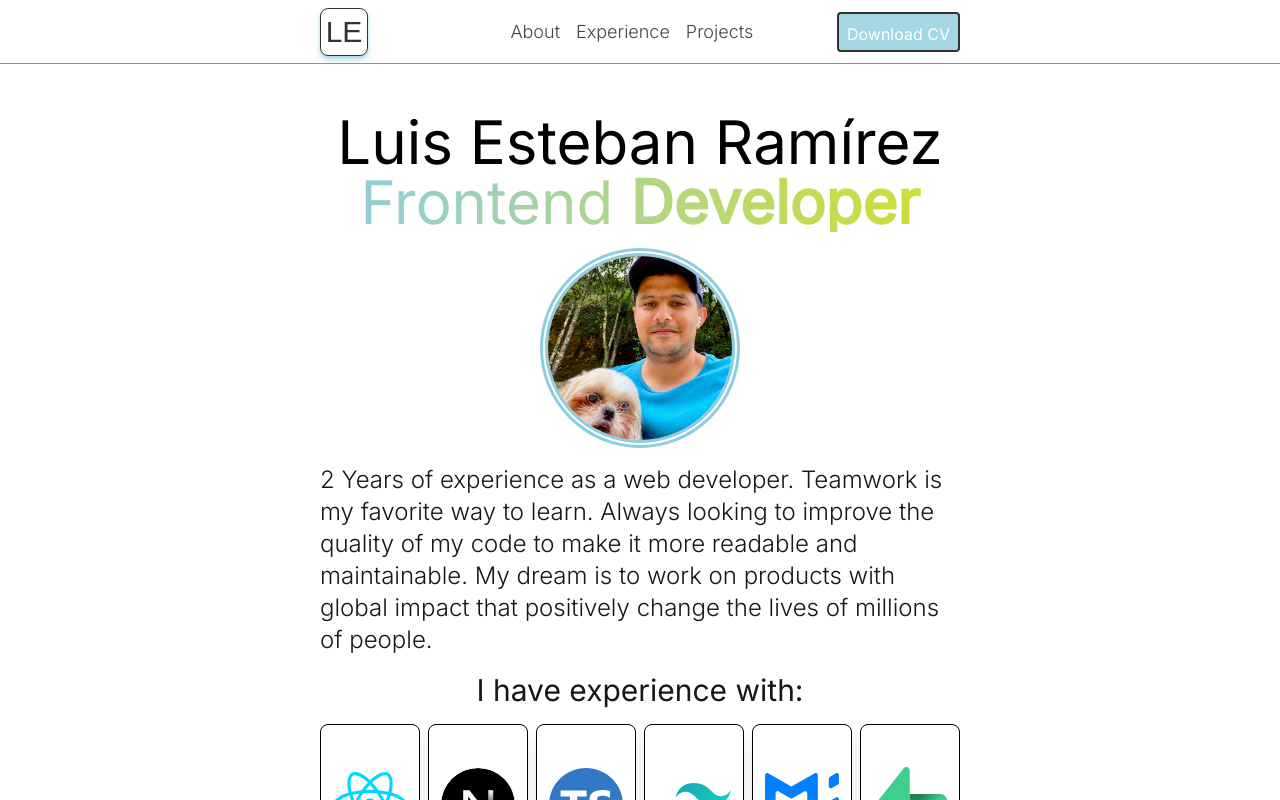
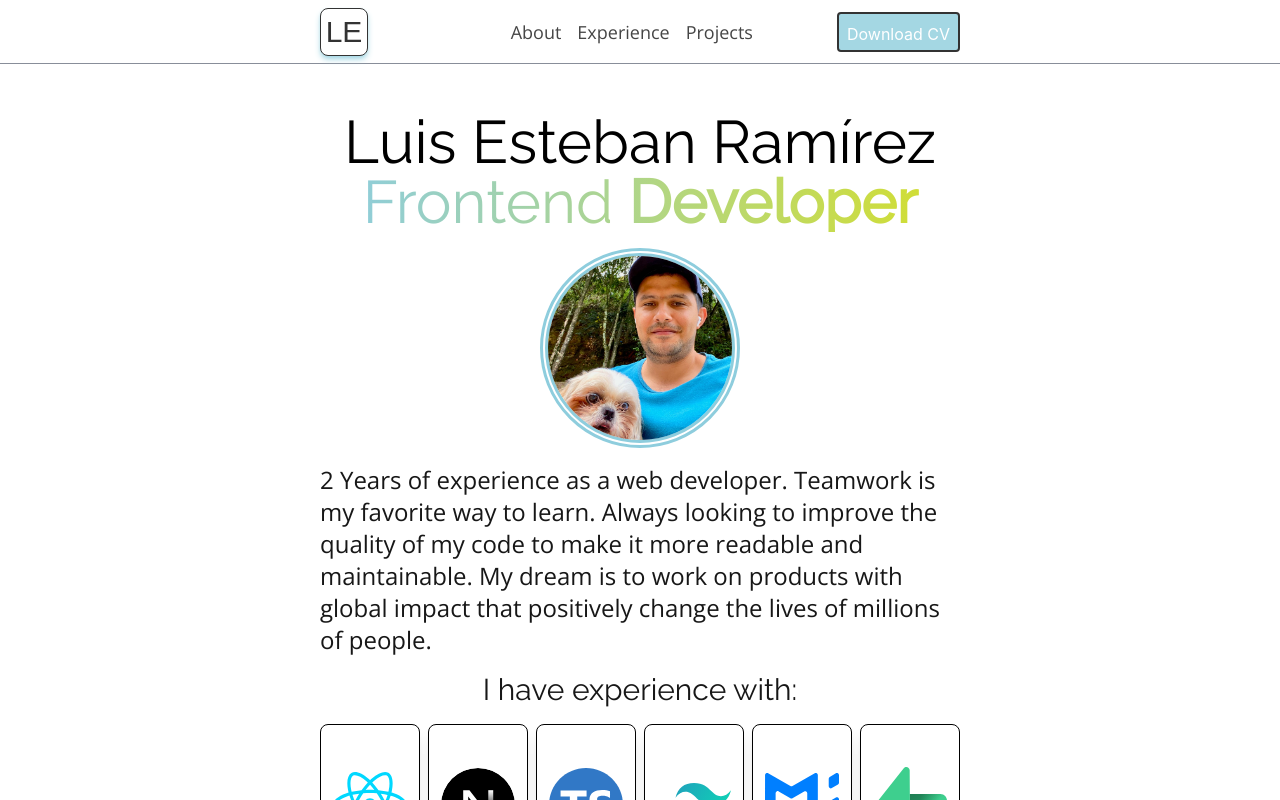
Before and after one commit to LEstebanR/lesteban, a Next.js app: page / in a window 1280 px wide. Shown: the top 800 px of the page. Built offline with nearby package versions, Linux system fonts and the light colour scheme; a web font is replaced by a local one.

Commit message:
Update fontfamily (#115)
* add speed insights

* update font family

---------

Co-authored-by: Luis Esteban Ramirez <lesteban@Luiss-Mac-mini.local>

```diff
--- a/src/components/UI/typography.tsx
+++ b/src/components/UI/typography.tsx
@@ -1,16 +1,16 @@
 import React from 'react'
-import { Inter } from 'next/font/google'
+import { Raleway, Open_Sans } from 'next/font/google'
 import Link from 'next/link'
 import clsx from 'clsx'
 
-const fontheader = Inter({
+const fontheader = Raleway({
   subsets: ['latin'],
   weight: ['400'],
   display: 'swap',
   variable: '--font-inter',
 })
 
-const fontbody = Inter({
+const fontbody = Open_Sans({
   subsets: ['latin'],
   weight: ['300'],
   display: 'swap',
```
